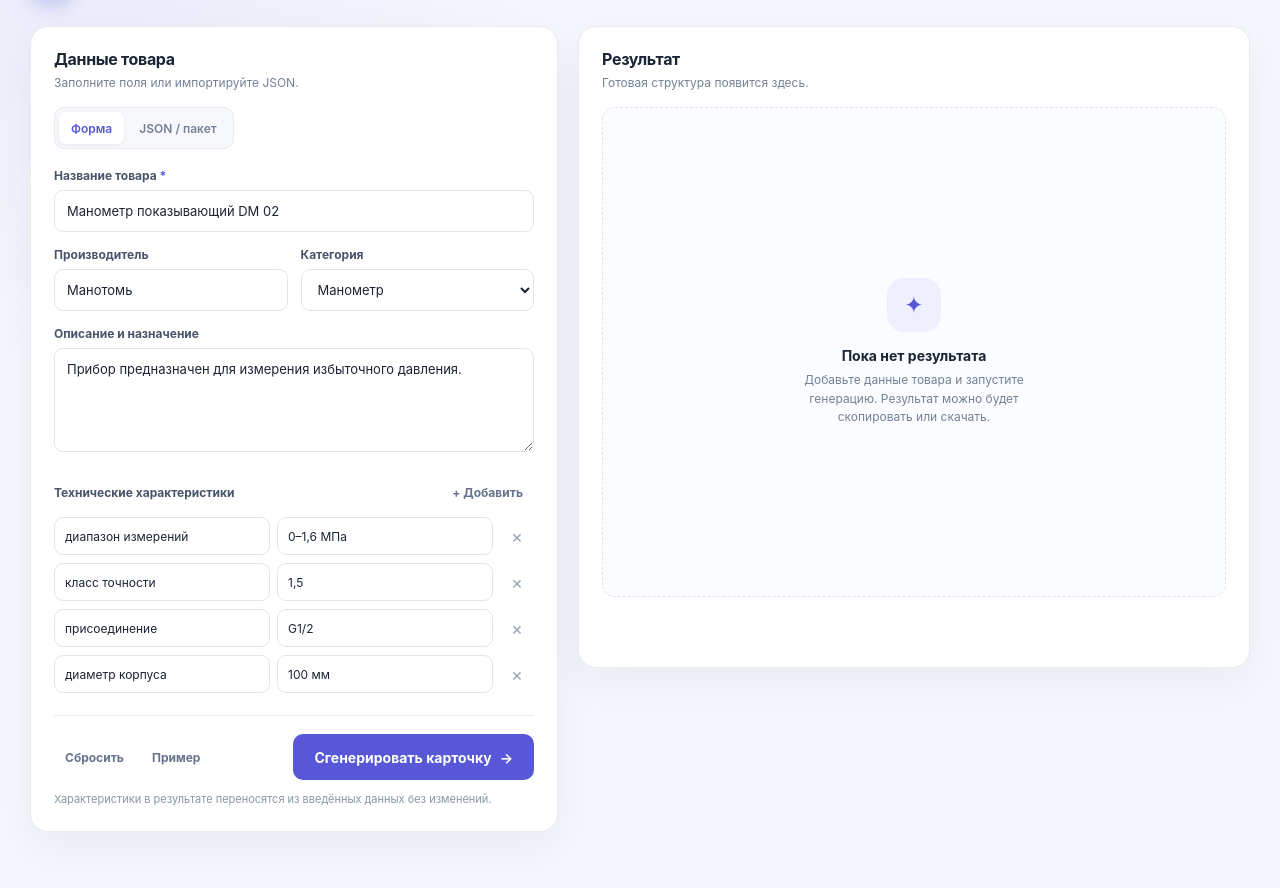
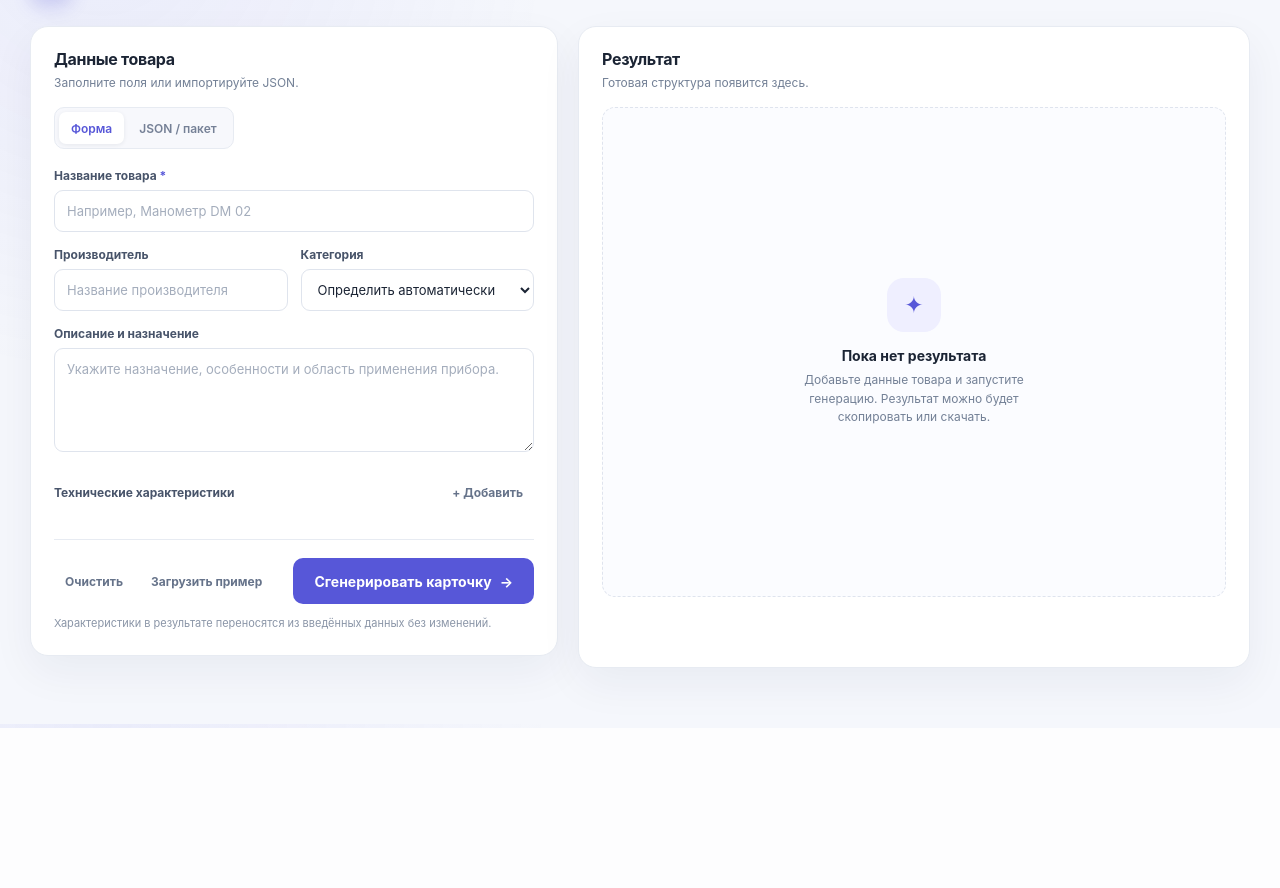
Before and after one commit to S1nuso1d/test, a FastAPI app: page / in a window 1280 px wide. Shown: the part 72-960 px from the top of the page. After the commit the page ends 800 px from the top, so only its background shows below. Run offline with FastAPI, Linux system fonts and the light colour scheme; some libraries are stand-ins or nearby versions.

Commit message:
ux: start with an empty form and separate reset from demo data

```diff
--- a/app/templates/index.html
+++ b/app/templates/index.html
@@ -322,17 +322,17 @@
           <div class="field-grid">
             <div class="field full">
               <label for="product-name">Название товара <span class="required">*</span></label>
-              <input class="control" id="product-name" type="text" placeholder="Например, Манометр DM 02" value="Манометр показывающий DM 02" required>
+              <input class="control" id="product-name" type="text" placeholder="Например, Манометр DM 02" required>
             </div>
             <div class="field">
               <label for="manufacturer">Производитель</label>
-              <input class="control" id="manufacturer" type="text" placeholder="Название производителя" value="Манотомь">
+              <input class="control" id="manufacturer" type="text" placeholder="Название производителя">
             </div>
             <div class="field">
               <label for="category">Категория</label>
               <select class="control" id="category">
                 <option value="">Определить автоматически</option>
-                <option value="pressure_gauge" selected>Манометр</option>
+                <option value="pressure_gauge">Манометр</option>
                 <option value="temperature_transmitter">Преобразователь температуры</option>
                 <option value="pressure_transmitter">Преобразователь давления</option>
                 <option value="temperature_sensor">Датчик температуры</option>
@@ -342,7 +342,7 @@
             </div>
             <div class="field full">
               <label for="description">Описание и назначение</label>
-              <textarea class="control" id="description" placeholder="Укажите назначение, особенности и область применения прибора.">Прибор предназначен для измерения избыточного давления.</textarea>
+              <textarea class="control" id="description" placeholder="Укажите назначение, особенности и область применения прибора."></textarea>
             </div>
           </div>
 
@@ -356,8 +356,8 @@
 
           <div class="form-actions">
             <div class="left">
-              <button class="button ghost small" type="button" id="reset">Сбросить</button>
-              <button class="button ghost small" type="button" id="load-example">Пример</button>
+              <button class="button ghost small" type="button" id="reset">Очистить</button>
+              <button class="button ghost small" type="button" id="load-example">Загрузить пример</button>
             </div>
             <button class="button primary" id="generate" type="button">Сгенерировать карточку <span aria-hidden="true">→</span></button>
           </div>
@@ -447,6 +447,14 @@ function addSpecRow(name = "", value = "") {
   remove.addEventListener("click", () => row.remove());
   row.append(key, val, remove);
   $("spec-list").append(row);
+}
+
+function clearForm() {
+  $("product-name").value = "";
+  $("manufacturer").value = "";
+  $("category").value = "";
+  $("description").value = "";
+  $("spec-list").replaceChildren();
 }
 
 function loadExample() {
@@ -952,8 +960,8 @@ $("form-tab").addEventListener("click", () => setMode("form"));
 $("json-tab").addEventListener("click", () => setMode("json"));
 $("add-spec").addEventListener("click", () => addSpecRow());
 $("reset").addEventListener("click", () => {
-  loadExample();
-  showToast("Форма сброшена");
+  clearForm();
+  showToast("Поля очищены");
 });
 $("load-example").addEventListener("click", () => {
   loadExample();
@@ -967,7 +975,7 @@ $("generate").addEventListener("click", () => runGeneration(false));
 $("generate-json").addEventListener("click", () => runGeneration(true));
 $("check-connection").addEventListener("click", checkConnection);
 
-loadExample();
+clearForm();
 refreshApiStatus();
 </script>
 </body>
```
